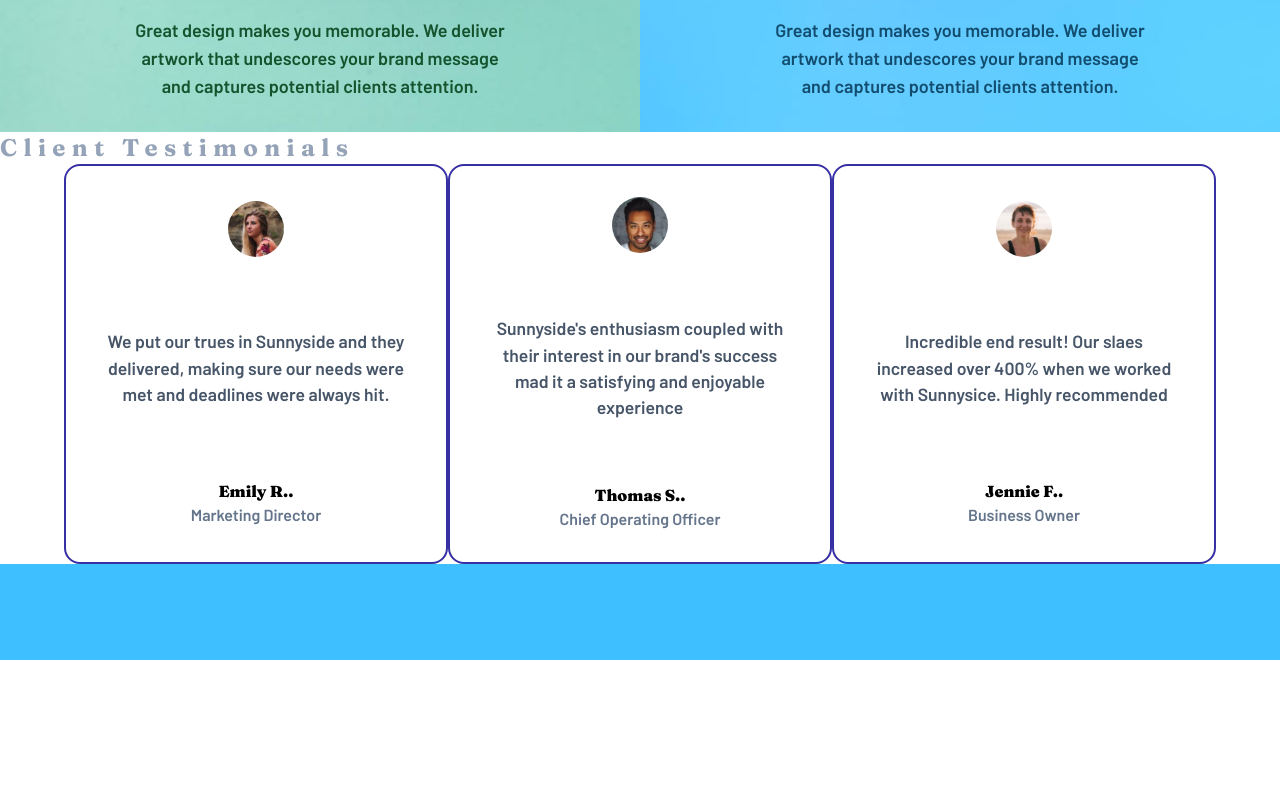
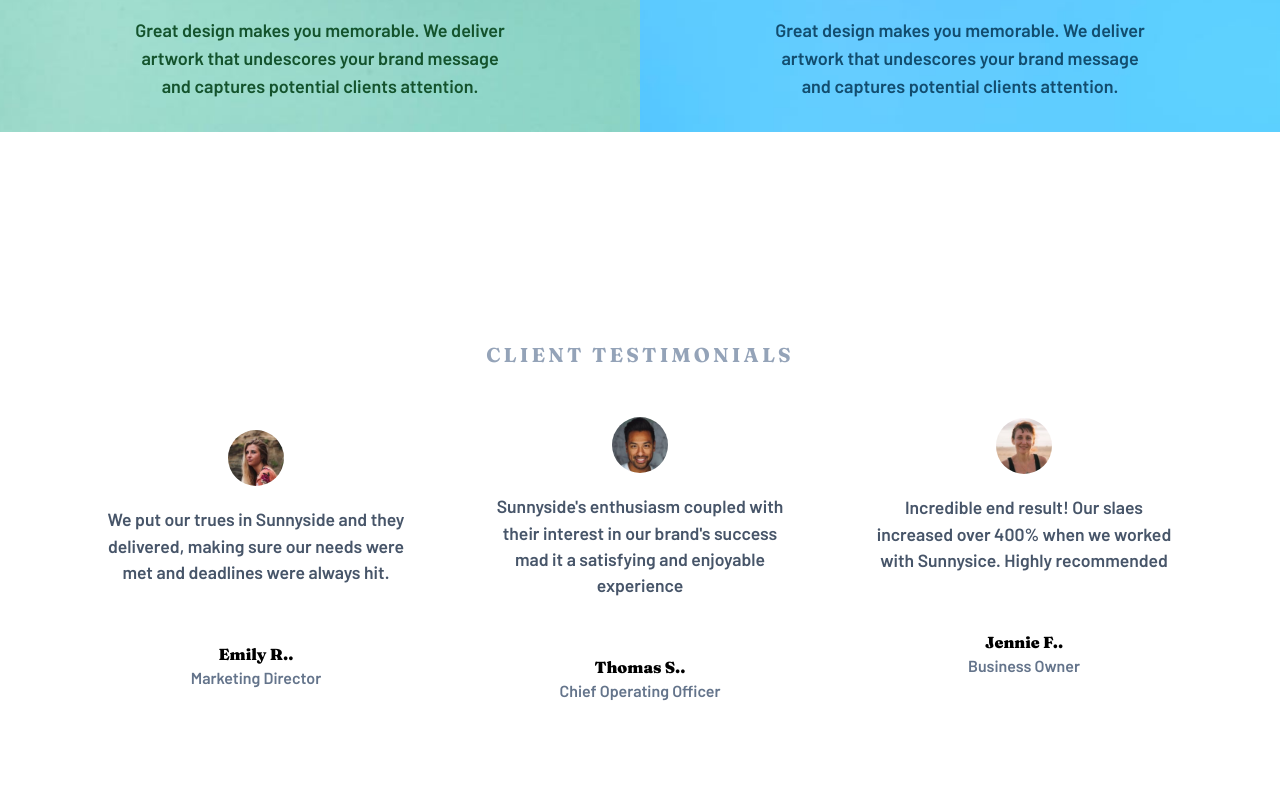
Before and after one commit to thirraz/sunnyside-agency-landing-page, a React (Vite) app: page / in a window 1280 px wide. Shown: the part 2220-3020 px from the top of the page. Before the commit the page ends 2880 px from the top, so only its background shows below. Built offline with nearby package versions, Linux system fonts and the light colour scheme.

Commit message:
testimonials section ready

```diff
--- a/src/components/TestimonialCard.jsx
+++ b/src/components/TestimonialCard.jsx
@@ -7,16 +7,18 @@ export const TestimonialCard = ({
 	position,
 }) => {
 	return (
-		<div className="w-screen md:w-96 h-[25rem] flex flex-col items-center justify-around bg-white rounded-2xl border-2 border-indigo-800">
+		<div className="w-screen md:w-96 h-[auto] flex flex-col items-center justify-around bg-white mb-14 last:mb-20">
+			<div className="flex flex-col items-center w-full">
 				<img
-				className="w-14 h-14 rounded-full"
+					className="w-14 h-14 rounded-full mb-5"
 					src={profilePic}
 					alt="user icon"
 				/>
 				<p className="font-Barlow text-[1.1rem] text-center text-slate-600 px-10">
 					{feedback}
 				</p>
-			<div className="flex flex-col items-center">
+			</div>
+			<div className="flex flex-col items-center mt-14">
 				<h3 className="font-Fraunces font-extrabold">
 					{username}.
 				</h3>
--- a/src/components/TestimonialSection.jsx
+++ b/src/components/TestimonialSection.jsx
@@ -5,8 +5,8 @@ import { TestimonialCard } from "./TestimonialCard";
 
 export const TestimonialSection = () => {
 	return (
-		<div className="w-screen h-auto bg-white ">
-			<h2 className="text-slate-400 font-Fraunces tracking-[.4rem] text-2xl pb-">
+		<div className="w-screen h-auto bg-white flex flex-col items-center justify-center md:h-screen">
+			<h2 className="text-slate-400 font-Fraunces tracking-[.2rem] text-xl uppercase pb-12 pt-9 ">
 				Client Testimonials
 			</h2>
 			<div className="flex flex-col md:flex-row flex-wrap items-center justify-center">
--- a/tailwind.config.cjs
+++ b/tailwind.config.cjs
@@ -6,13 +6,6 @@ module.exports = {
 			backgroundImage: {
 				logo: "url(./src/assets/images/mobile/logo.svg)",
 				/* mobile backgrounds */
-				mbCone: "url(./src/assets/images/mobile/image-gallery-cone.jpg)",
-				mbmilkBottles:
-					"url(./src/assets/images/mobile/image-gallery-milkbottles.jpg.jpg)",
-				mbCuttedOrangeFruit:
-					"url(./src/assets/images/mobile/image-gallery-orange.jpg)",
-				mbSucarCubes:
-					"url(./src/assets/images/mobile/image-gallery-sugar-cubes.jpg)",
 				mbCherries:
 					"url(./src/assets/images/mobile/image-graphic-design.jpg)",
 				mbHeader:
@@ -32,6 +25,14 @@ module.exports = {
 					"url(./src/assets/images/desktop/image-graphic-design.jpg)",
 				dsktOrangeFruit:
 					"url(./src/assets/images/desktop/image-photography.jpg)",
+				dsktMilkBottles:
+					"url(./src/assets/images/mobile/image-gallery-milkbottles.jpg.jpg)",
+				dsktCuttedOrangeFruit:
+					"url(./src/assets/images/mobile/image-gallery-orange.jpg)",
+				dsktSucarCubes:
+					"url(./src/assets/images/mobile/image-gallery-sugar-cubes.jpg)",
+				dsktCone:
+					"url(./src/assets/images/mobile/image-gallery-cone.jpg)",
 			},
 			colors: {
 				lightBlue: "#3EBFFF",
```
Lines whose indentation alone changed are shown as unchanged.
